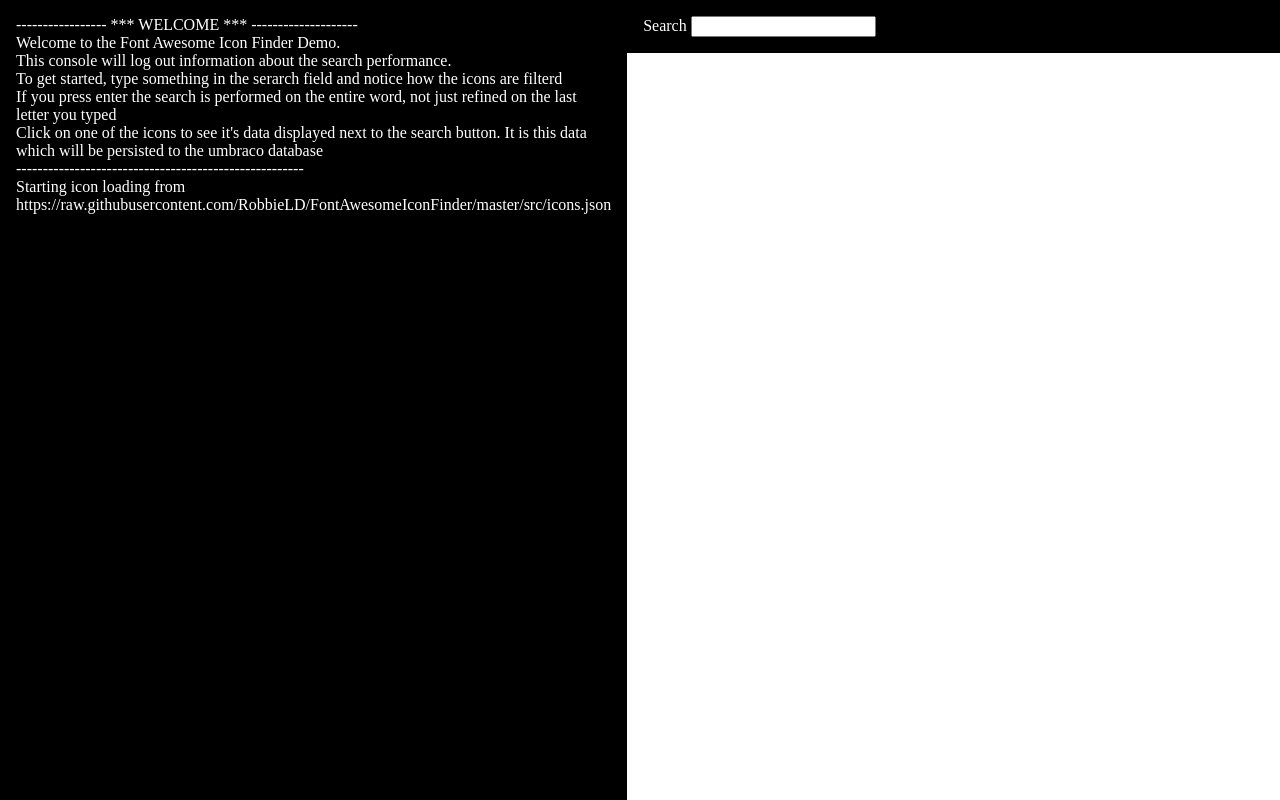
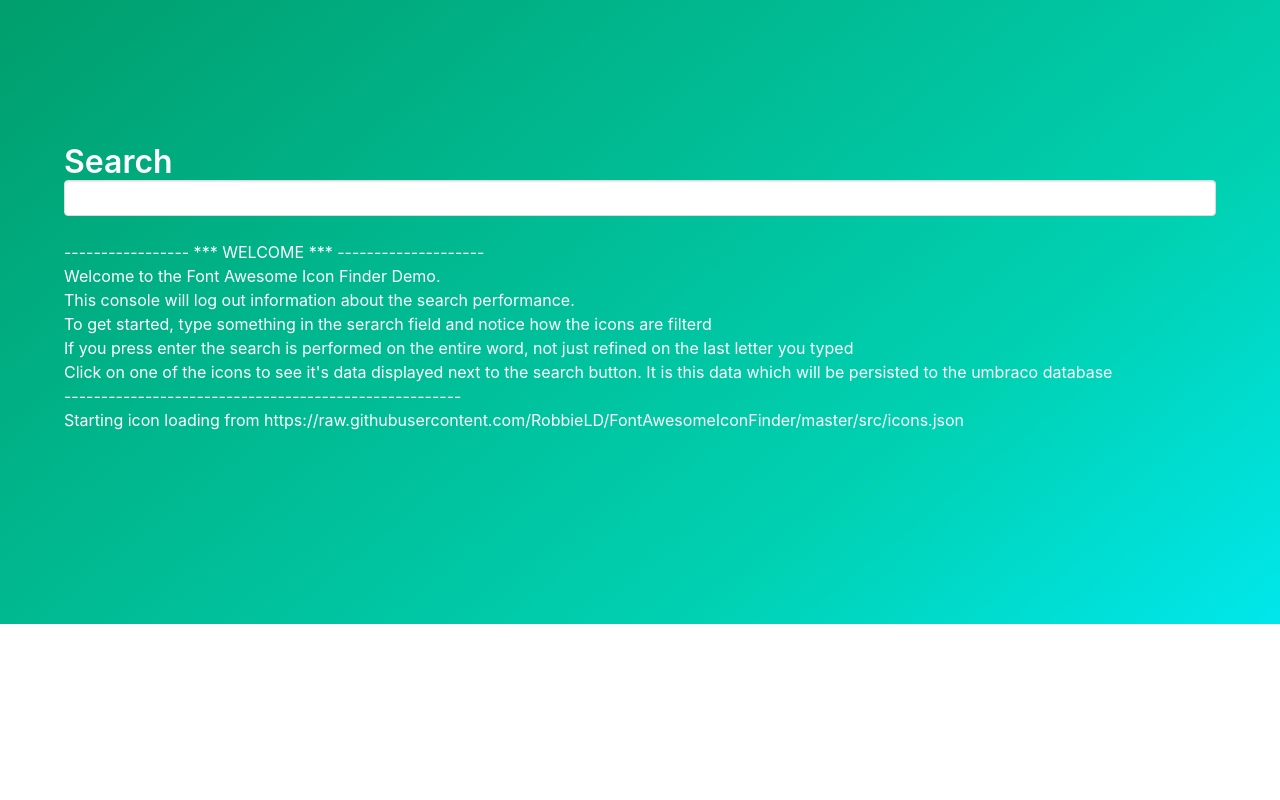
Before and after one commit to RobbieLD/FontAwesomeIconFinder, a website: page demo/index.html in a window 1280 px wide. Drawn offline with nearby package versions, Linux system fonts and the light colour scheme.

Commit message:
- updated demo styles

```diff
--- a/demo/demo.css
+++ /dev/null
@@ -1,36 +0,0 @@
-html {
-    height: 100%;
-}
-
-body {
-    margin: 0;
-    padding: 0;
-    min-height: 100%;
-}
-
-.layout {
-    display: grid;
-    grid-template-areas:
-        'log input'
-        'log icons';
-    grid-template-columns: 1fr 2fr;
-    grid-template-rows: auto 1fr;
-}
-
-.log {
-    grid-area: log;
-    background: black;
-    color: white;
-    padding: 1rem;
-}
-
-.inputs {
-    grid-area: input;
-    padding: 1rem;
-    background-color: black;
-    color: white;
-}
-
-.icons {
-    grid-area: icons;
-}
--- a/demo/index.html
+++ b/demo/index.html
@@ -6,18 +6,30 @@
         <meta name="description" content="">
         <meta name="viewport" content="width=device-width, initial-scale=1">
         <link rel="stylesheet" href="../dist/fontawesomeiconfinder.css">
-        <link rel="stylesheet" href="demo.css">
+        <!-- Using Bulma.io for some quick and easy stlying -->
+        <link rel="stylesheet" href="https://cdnjs.cloudflare.com/ajax/libs/bulma/0.7.2/css/bulma.min.css">
         <script type="text/javascript" src="../dist/fontawesomeiconfinder.trie.js"></script>
         <script type="text/javascript" src="../dist/fontawesomeiconfinder.manager.js"></script>
+        <style>
+            .log {
+                height: 15rem;
+                overflow-y: scroll;
+            }
+        </style>
     </head>
-    <body class="layout">
-        <div id="log" class="log"></div>
-        <div class="inputs">
-            <label for="search">Search</label>
-            <input name="search" class="iconSearch" type="text">
-            <div class="selectedLabel"></div>
-        </div>
+    <body>
+        <section class="hero is-medium is-primary is-bold">
+            <div class="hero-body">
+                <div class="container">
+                    <label for="search" class="title">Search</label>
+                    <input name="search" class="iconSearch input" type="text">
+                    <div class="selectedLabel"></div>
+                    <div id="log" class="log"></div>
+                </div>
+            </div>
+        </section>
 
+        <!-- Icons and Search -->
         <div id="container" class="icons">
             <div class="result" style="height: 100%; overflow-y: auto;"></div>
         </div>
@@ -37,8 +49,10 @@
                 console.olog = console.log;
                 console.log = (message) => {
                     var div = document.createElement('div');
+                    var log = document.getElementById("log");
                     div.innerHTML = message;
-                    document.getElementById('log').appendChild(div);
+                    log.appendChild(div);
+                    log.scrollTop = log.scrollHeight;
                     console.olog(message);
                 };
 
@@ -64,7 +78,7 @@
 
                 // Setup the controls
                 manager.setup(function(value) {
-                    document.getElementsByClassName('selectedLabel')[0].innerHTML = value;
+                    // don't really need to do anything here
                 }, url);
             });
 
```
